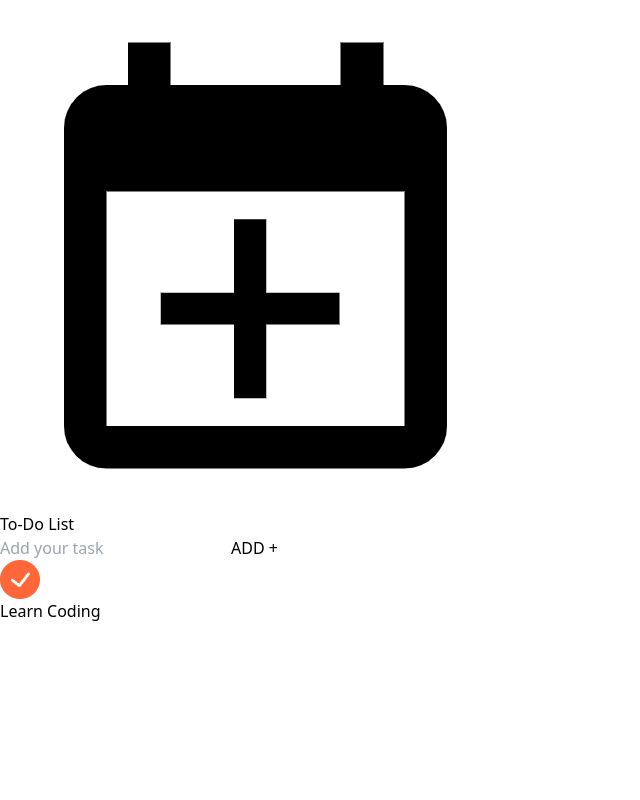
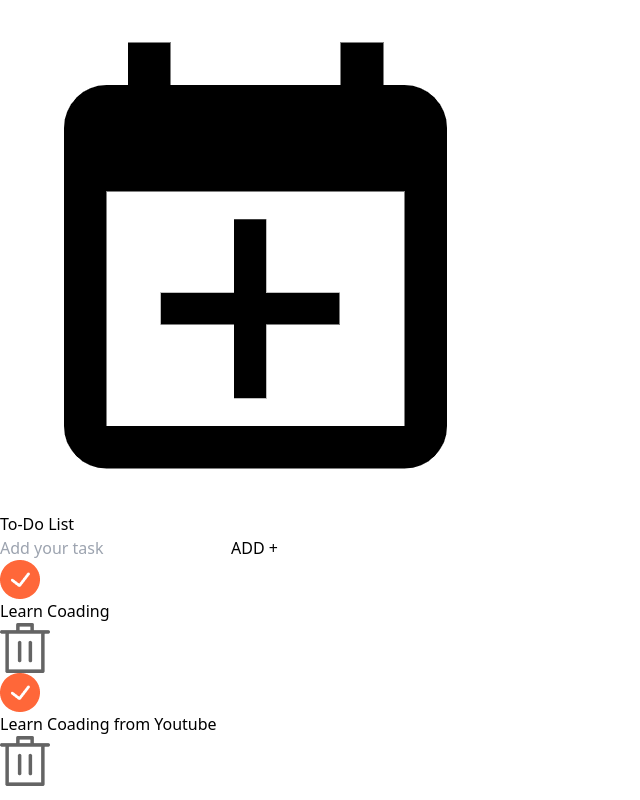
Before and after one commit to keshavchauhan-7/todo-app, a React (Vite) app in the folder todoapp/: page / in a window 1280 px wide. Shown: the whole page, without its empty margins (0-640 px from the left). Built offline with nearby package versions, Linux system fonts and the light colour scheme.

Commit message:
change code

```diff
--- a/todoapp/src/components/Todo.jsx
+++ b/todoapp/src/components/Todo.jsx
@@ -24,7 +24,8 @@ const Todo = () => {
             {/* -----todo list----- */}
 
             <div>
-                <TodoItems />
+                <TodoItems text="Learn Coading" />
+                <TodoItems text="Learn Coading from Youtube" />
             </div>
 
 
--- a/todoapp/src/components/TodoItems.jsx
+++ b/todoapp/src/components/TodoItems.jsx
@@ -5,13 +5,17 @@ import delete_icon from '../assets/delete.png'
 
 
 
-const TodoItems = () => {
+const TodoItems = ({text}) => {
   return (
     <div className='flex ite my-3 gap-2'>
       <div className='flex flex-1 items-center cursor-pointer'>
         <img src={tick} alt="" className='w-7' />
-        <p className='text-slate-700 ml-4 text-[17px]'>Learn Coding</p>
+        <p className='text-slate-700 ml-4 text-[17px]'>
+          {text}
+        </p>
       </div>
+
+      <img src={delete_icon} alt="" className='w-[25px] cursor-pointer' />
     </div>
   )
 }
```
